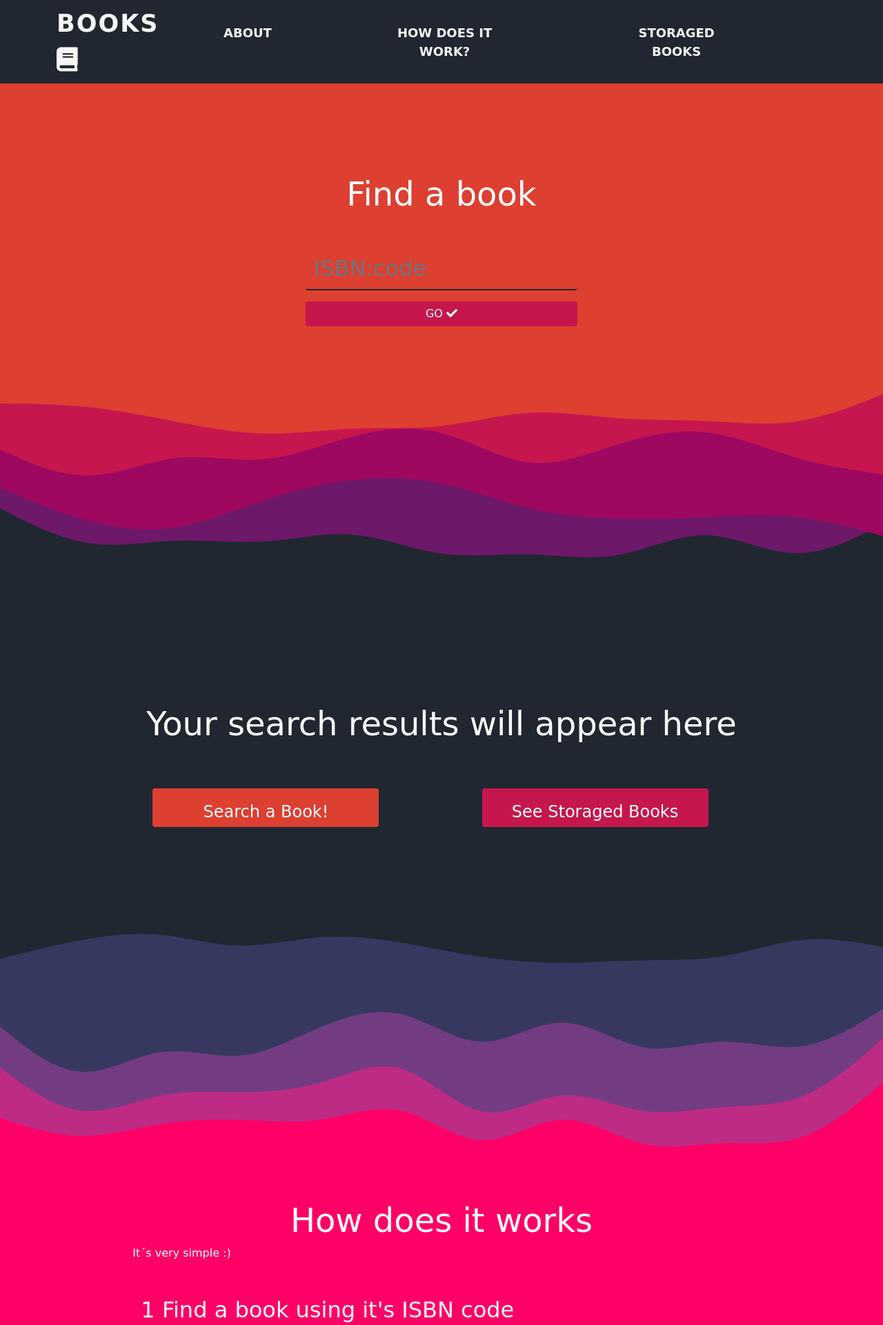
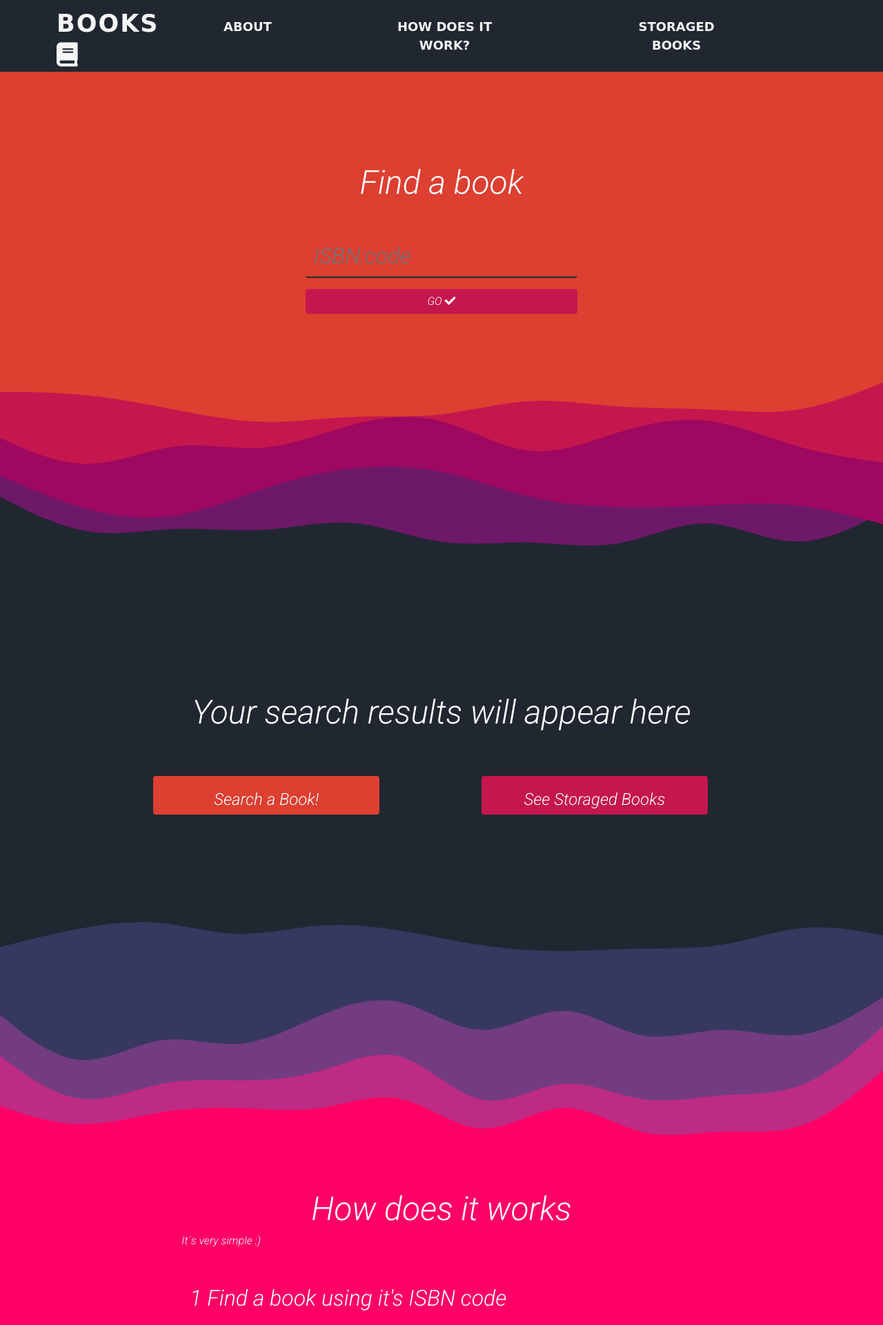
Before and after one commit to AlejoTorres2001/Book_fetching_App, a Node server app: page / in a window 1280 px wide. Shown: the top 1921 px of the page at 69% size. Run offline with Node 20, Linux system fonts and the light colour scheme; some libraries are stand-ins or nearby versions.

Commit message:
fixing font

```diff
--- a/src/public/styles/Styles.css
+++ b/src/public/styles/Styles.css
@@ -3,7 +3,7 @@
     padding: 0;
 }
 body {
-        font-family: 'Robot', cursive;
+        font-family: 'Roboto', sans-serif;
         margin: 0;
         color: white;
         background: #202731;
@@ -30,7 +30,7 @@ body {
 .logo {
     font-size: 3em;
     transition: 0.15s;
-    font-family: 'Robot', cursive;
+    font-family: 'Roboto', sans-serif;
 }
 .active {
     background: #c5174d;
@@ -113,12 +113,12 @@ input:-webkit-autofill:active {
     transition: background-color 5000s ease-in-out 0s;
 }
 .title{
-  font-family: 'Robot', cursive;
+  font-family: 'Roboto', sans-serif;
   font-size: 5rem
 
 }
 .subtitle{
-  font-family: 'Robot', cursive;
+  font-family: 'Roboto', sans-serif;
   font-size: 2rem
 }
 .list-group{
@@ -139,10 +139,10 @@ input:-webkit-autofill:active {
 }
 .subtitlefooter{
 margin-bottom: revert;
-font-family: 'Robot', cursive;
+font-family: 'Roboto', sans-serif;
 }
 .pasos{
-  font-family: 'Robot', cursive;
+  font-family: 'Roboto', sans-serif;
   font-size: 2rem;
   display: flex;
 }
@@ -156,7 +156,7 @@ font-family: 'Robot', cursive;
     display: flex;
     justify-content: center;
     margin-right: 28vh;
-    font-family: 'Robot', cursive;
+    font-family: 'Roboto', sans-serif;
     font-size: 1rem;
 }
 .options{
@@ -164,7 +164,7 @@ font-family: 'Robot', cursive;
   font-size: 20px;
   padding: 7vh;
   margin-right: 4vh;
-  font-family: 'Robot', cursive;
+  font-family: 'Roboto', sans-serif;
 
 
 }
@@ -198,7 +198,7 @@ a{
 }
 .title {
   text-align: center;
-  font-family: 'Robot', cursive;
+  font-family: 'Roboto', sans-serif;
   font-size: 3em;
 }
 .noefect:hover {
--- a/src/views/layouts/index.hbs
+++ b/src/views/layouts/index.hbs
@@ -1,29 +1,44 @@
-<!DOCTYPE html>
 <html lang="en">
   <head>
     <meta charset="utf-8" />
     <meta http-equiv="X-UA-Compatible" content="IE=edge" />
     <title>My Awesome App</title>
-    <meta name="viewport" content="width=device-width, initial-scale=1, minimum-scale=1" />
-    <link href="https://fonts.googleapis.com/css2?family=Roboto&display=swap" rel="stylesheet">
+    <meta
+      name="viewport"
+      content="width=device-width, initial-scale=1, minimum-scale=1"
+    />
+    <link rel="preconnect" href="https://fonts.googleapis.com" />
+    <link rel="preconnect" href="https://fonts.gstatic.com" crossorigin />
+    <link
+      href="https://fonts.googleapis.com/css2?family=Roboto:ital,wght@1,300&display=swap"
+      rel="stylesheet"
+    />
+    <link
+      href="https://cdn.jsdelivr.net/npm/bootstrap@5.0.2/dist/css/bootstrap.min.css"
+      rel="stylesheet"
+      integrity="sha384-EVSTQN3/azprG1Anm3QDgpJLIm9Nao0Yz1ztcQTwFspd3yD65VohhpuuCOmLASjC"
+      crossorigin="anonymous"
+    />
+    <link
+      rel="stylesheet"
+      href="https://cdnjs.cloudflare.com/ajax/libs/font-awesome/5.15.3/css/all.min.css"
+      referrerpolicy="no-referrer"
+    />
 
-    <link rel="preconnect" href="https://fonts.googleapis.com">
-<link rel="preconnect" href="https://fonts.gstatic.com" crossorigin>
-<link href="https://fonts.googleapis.com/css2?family=Roboto+Mono:wght@200&display=swap" rel="stylesheet">
-  <link href="https://cdn.jsdelivr.net/npm/bootstrap@5.0.2/dist/css/bootstrap.min.css" rel="stylesheet" integrity="sha384-EVSTQN3/azprG1Anm3QDgpJLIm9Nao0Yz1ztcQTwFspd3yD65VohhpuuCOmLASjC" crossorigin="anonymous">
-  <link rel="stylesheet" href="https://cdnjs.cloudflare.com/ajax/libs/font-awesome/5.15.3/css/all.min.css"
-        referrerpolicy="no-referrer" />
-
-	<link rel="stylesheet" href="../styles/Styles.css">
+    <link rel="stylesheet" href="../styles/Styles.css" />
   </head>
   <body>
     <script src="https://code.jquery.com/jquery-3.3.1.slim.min.js">
-	</script>
-	<script src="https://cdnjs.cloudflare.com/ajax/libs/popper.js/1.14.3/umd/popper.min.js">
-	</script>
-	<script src="https://stackpath.bootstrapcdn.com/bootstrap/4.1.3/js/bootstrap.min.js">
-	</script>
-  <script src="../../public/scripts/script.js"></script>
+    </script>
+    <script
+      src="https://cdnjs.cloudflare.com/ajax/libs/popper.js/1.14.3/umd/popper.min.js"
+    >
+    </script>
+    <script
+      src="https://stackpath.bootstrapcdn.com/bootstrap/4.1.3/js/bootstrap.min.js"
+    >
+    </script>
+    <script src="../../public/scripts/script.js"></script>
     {{{body}}}
   </body>
 </html>
```
